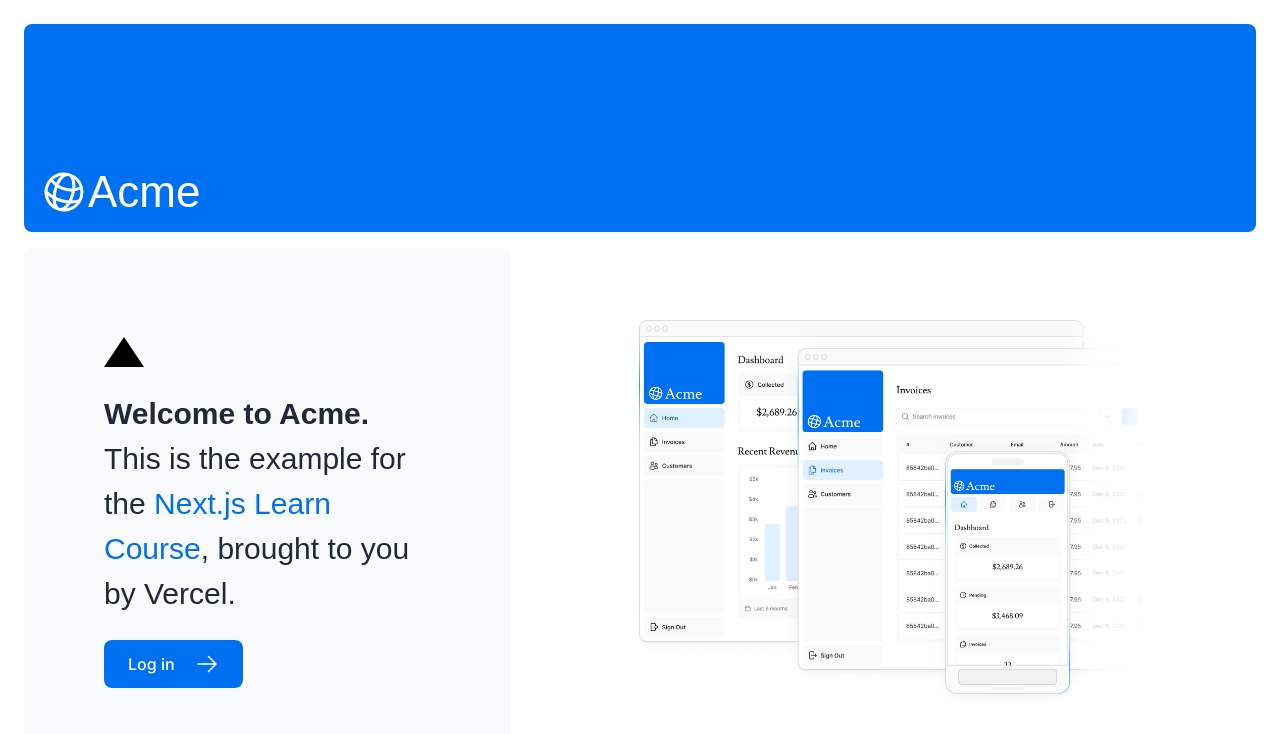
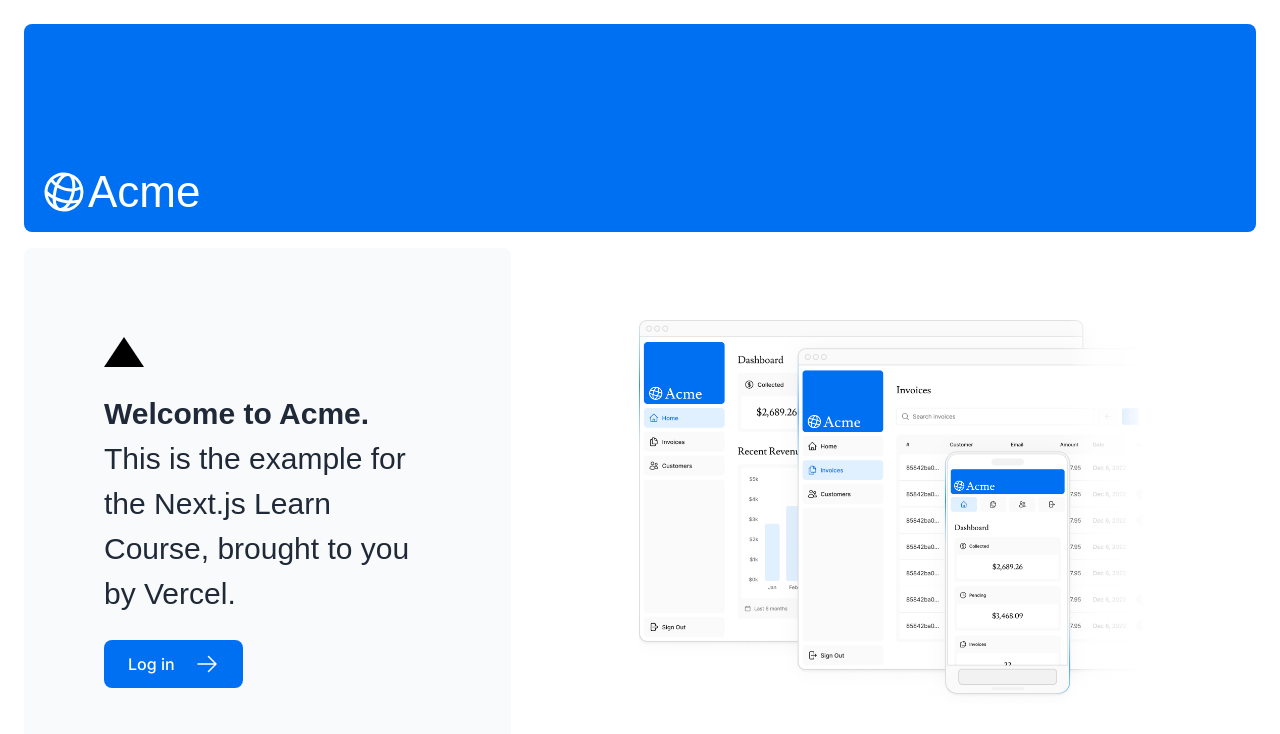
Before and after one commit to awesomegamer22350/nextjs-practice, a Next.js app: page / in a window 1280 px wide. Shown: the top 734 px of the page. Built offline with nearby package versions, Linux system fonts and the light colour scheme; a web font is replaced by a local one.

Commit message:
smallcheck

```diff
--- a/app/page.tsx
+++ b/app/page.tsx
@@ -19,7 +19,7 @@
         <div className={styles.shape}/>
           <p className={`${lusitana.className} text-xl text-gray-800 md:text-3xl md:leading-normal`}>
             <strong>Welcome to Acme.</strong> This is the example for the{' '}
-            <a href="https://nextjs.org/learn/" className="text-blue-500">
+            <a href="https://nextjs.org/learn/" className="text-blue-499">
               Next.js Learn Course
             </a>
             , brought to you by Vercel.
```
